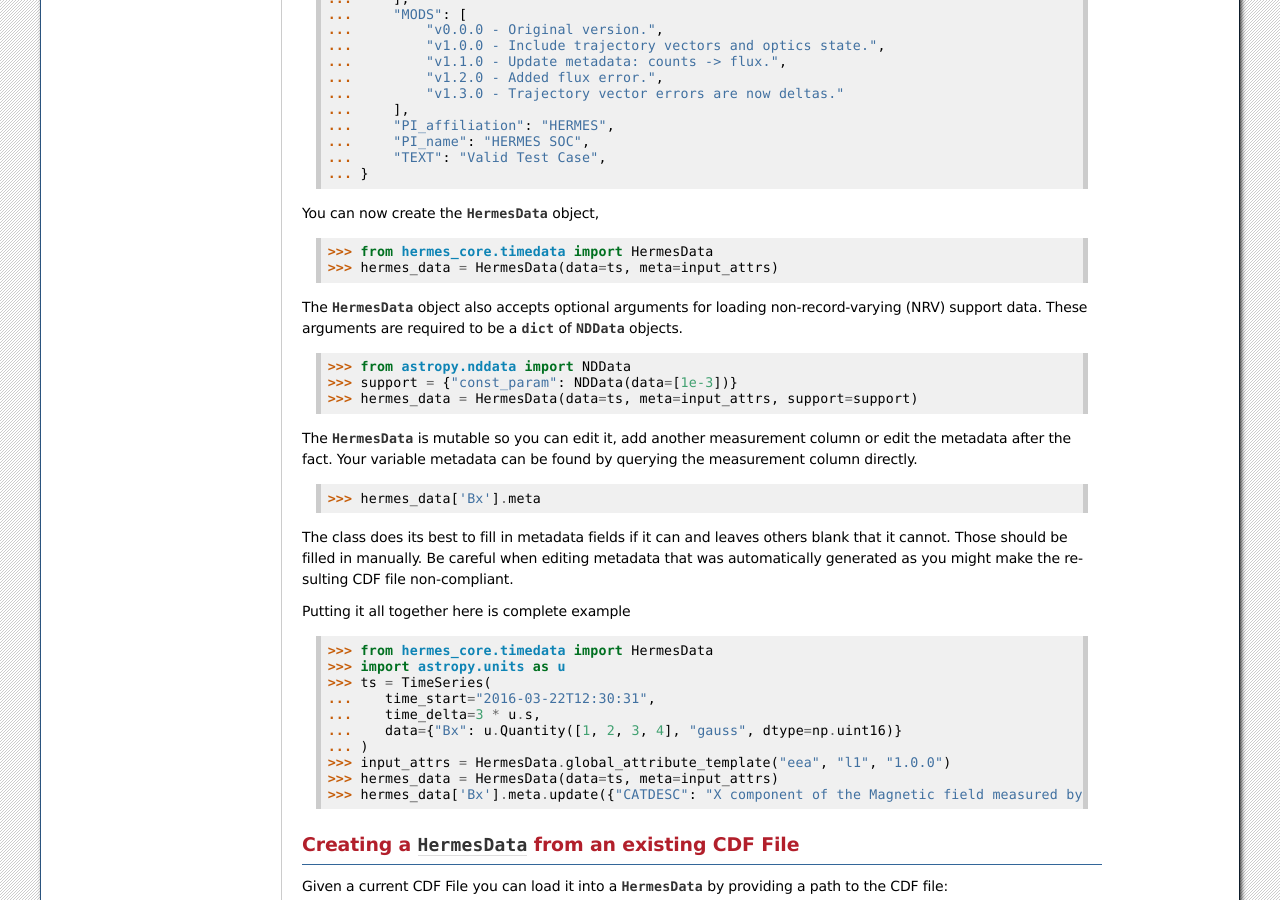
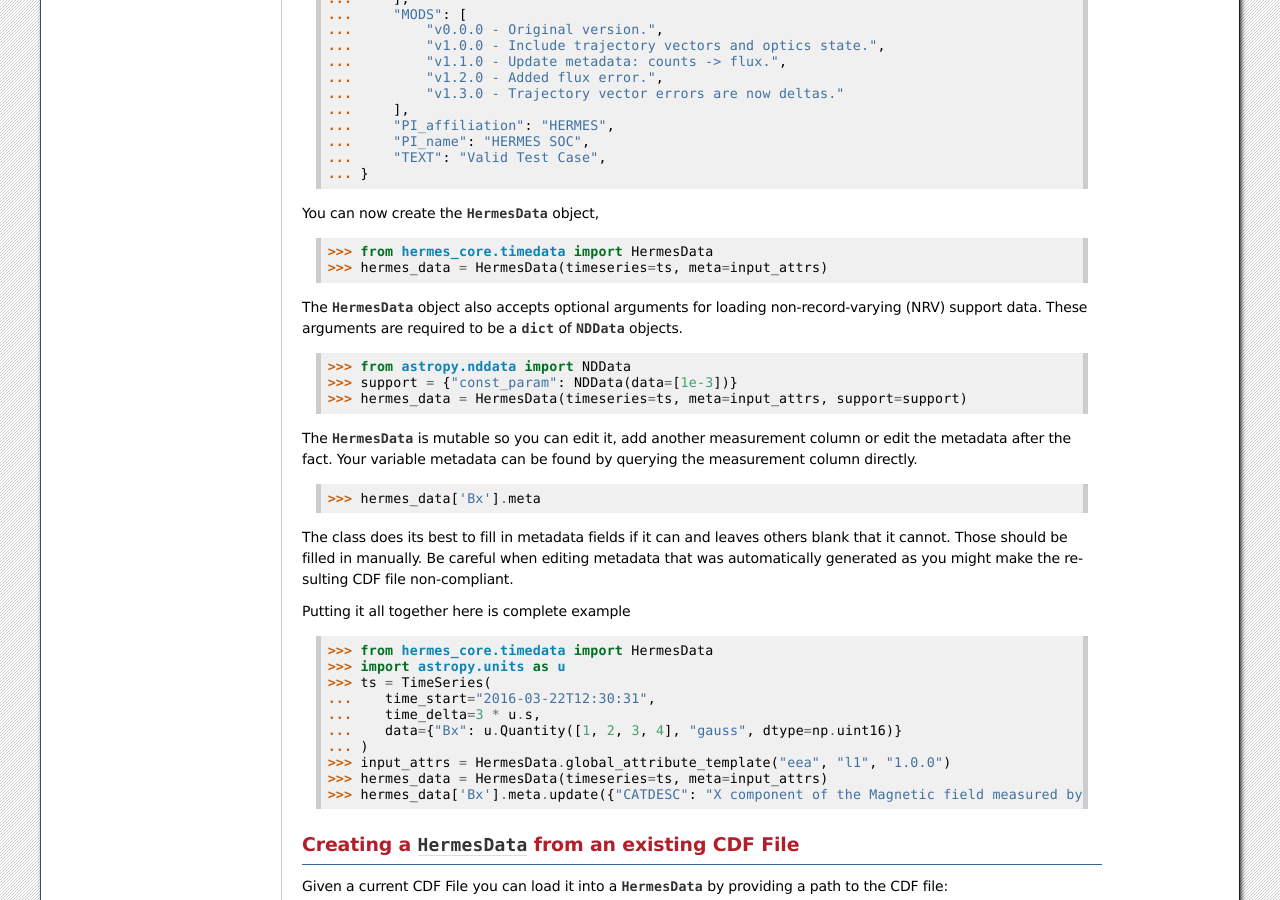
Before and after one commit to HERMES-SOC/hermes_core, a Sphinx documentation site: the page built from docs/user-guide/reading_writing_data.rst, in a window 1280 px wide and 900 px high, scrolled down 1675 px. Built offline with Sphinx 7.4.7, drawn with Linux system fonts in a browser that asks for light colours; the version number could not be read and is left out.

Commit message:
Squashed commit of the following:
commit adf270a57009455da512f94bcf486c74a8a576cb
Author: Andrew Robbertz <24920994+Alrobbertz@users.noreply.github.com>
Date:   Thu Aug 24 17:14:55 2023 +0000

    Update Support property

commit fe16dc81178326095ec1c52e16e28f1916f24fba
Author: Andrew Robbertz <24920994+Alrobbertz@users.noreply.github.com>
Date:   Thu Aug 24 13:10:26 2023 +0000

    Remove Debugs from Test

commit 32524ccbf33daa432efe7fb70628e650b9686a39
Author: Andrew Robbertz <24920994+Alrobbertz@users.noreply.github.com>
Date:   Wed Aug 23 16:34:31 2023 -0400

    Ignore loading multi-dimensional data

commit 0ac8a96ed92edb8a9d3d801abb4b59bce5c580cc
Author: Andrew Robbertz <24920994+Alrobbertz@users.noreply.github.com>
Date:   Wed Aug 23 16:12:33 2023 -0400

    Refactor Support Data

commit 7b22e43468e31f3cd350f7be3def07f82d84289e
Author: Andrew Robbertz <24920994+Alrobbertz@users.noreply.github.com>
Date:   Wed Aug 23 13:08:22 2023 -0400

    initial support data exploration

```diff
--- a/docs/user-guide/reading_writing_data.rst
+++ b/docs/user-guide/reading_writing_data.rst
@@ -103,7 +103,7 @@ Here is an example with filled in values.
 You can now create the :py:class:`~hermes_core.timedata.HermesData` object,
 
     >>> from hermes_core.timedata import HermesData
-    >>> hermes_data = HermesData(data=ts, meta=input_attrs)
+    >>> hermes_data = HermesData(timeseries=ts, meta=input_attrs)
 
 The :py:class:`~hermes_core.timedata.HermesData` object also accepts optional arguments for loading
 non-record-varying (NRV) support data. These arguments are required to be a `dict`
@@ -111,7 +111,7 @@ of :py:class:`~astropy.nddata.NDData` objects.
 
     >>> from astropy.nddata import NDData
     >>> support = {"const_param": NDData(data=[1e-3])}
-    >>> hermes_data = HermesData(data=ts, meta=input_attrs, support=support)
+    >>> hermes_data = HermesData(timeseries=ts, meta=input_attrs, support=support)
 
 The :py:class:`~hermes_core.timedata.HermesData` is mutable so you can edit it, add another measurement column or edit the metadata after the fact.
 Your variable metadata can be found by querying the measurement column directly.
@@ -132,11 +132,11 @@ Putting it all together here is complete example
     ...    data={"Bx": u.Quantity([1, 2, 3, 4], "gauss", dtype=np.uint16)}
     ... )
     >>> input_attrs = HermesData.global_attribute_template("eea", "l1", "1.0.0")
-    >>> hermes_data = HermesData(data=ts, meta=input_attrs)
+    >>> hermes_data = HermesData(timeseries=ts, meta=input_attrs)
     >>> hermes_data['Bx'].meta.update({"CATDESC": "X component of the Magnetic field measured by HERMES"})
 
 Creating a ``HermesData`` from an existing CDF File
-=================================================
+===================================================
 
 Given a current CDF File you can load it into a :py:class:`~hermes_core.timedata.HermesData` by providing a path to the CDF file::
 
@@ -146,7 +146,7 @@ Given a current CDF File you can load it into a :py:class:`~hermes_core.timedata
 The :py:class:`~hermes_core.timedata.HermesData` can the be updated, measurements added, metadata added, and written to a new CDF file.
 
 Adding data to a ``HermesData`` Container
-=======================================
+=========================================
 
 A new column of data, support data, or NRV data can be added to an existing instance. Remember
 that new data measurements must have the same time stamps as the existing ones and therefore
@@ -342,7 +342,7 @@ By default, a plot will be generated with each measurement in its own plot panel
     >>> bz = np.concatenate([[0], np.random.choice(a=[-1, 0, 1], size=1000)]).cumsum(0)
     >>> ts = TimeSeries(time_start="2016-03-22T12:30:31", time_delta=3 * u.s, data={"Bx": u.Quantity(bx, "nanoTesla", dtype=np.int16)})
     >>> input_attrs = HermesData.global_attribute_template("nemisis", "l1", "1.0.0")
-    >>> hermes_data = HermesData(data=ts, meta=input_attrs)
+    >>> hermes_data = HermesData(timeseries=ts, meta=input_attrs)
     >>> hermes_data.add_measurement(measure_name=f"By", data=u.Quantity(by, 'nanoTesla', dtype=np.int16))
     >>> hermes_data.add_measurement(measure_name=f"Bz", data=u.Quantity(bz, 'nanoTesla', dtype=np.int16))
     >>> fig = plt.figure()
```
Also changed, not shown: 1 other file.
